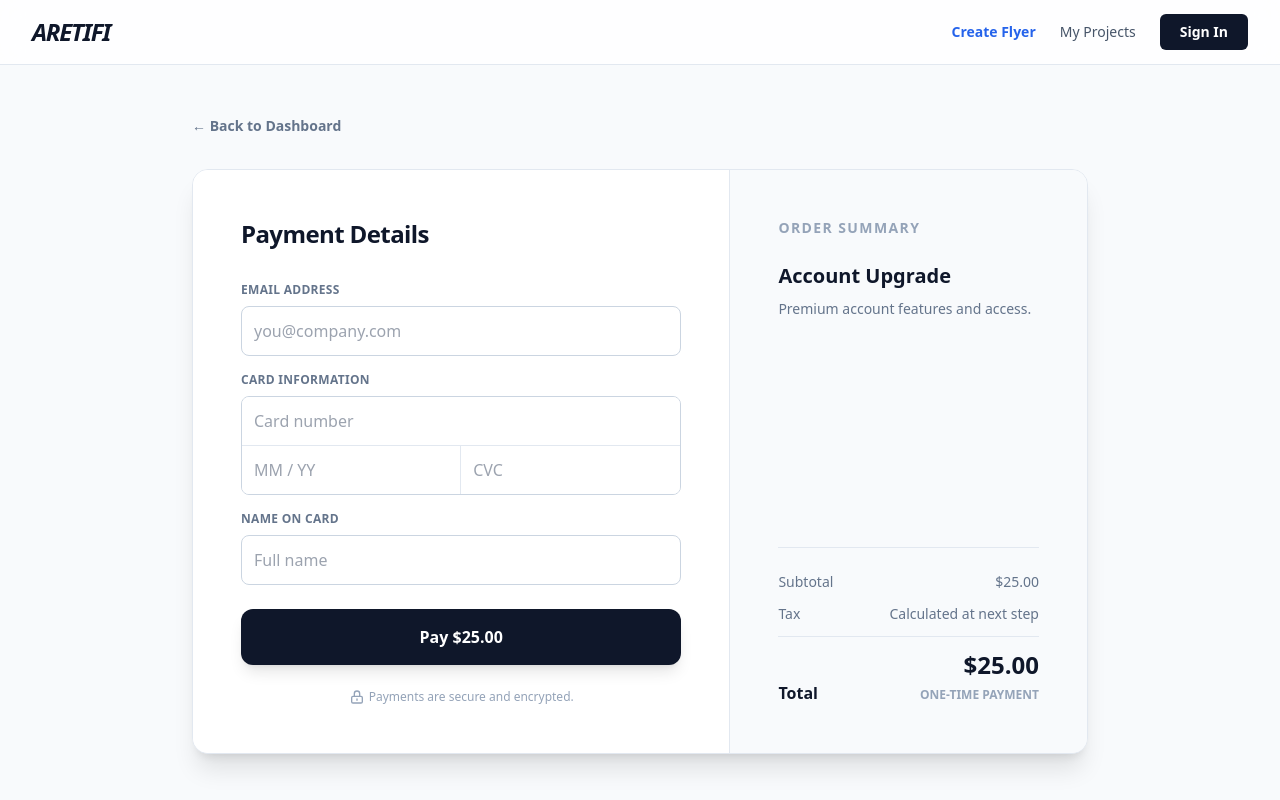
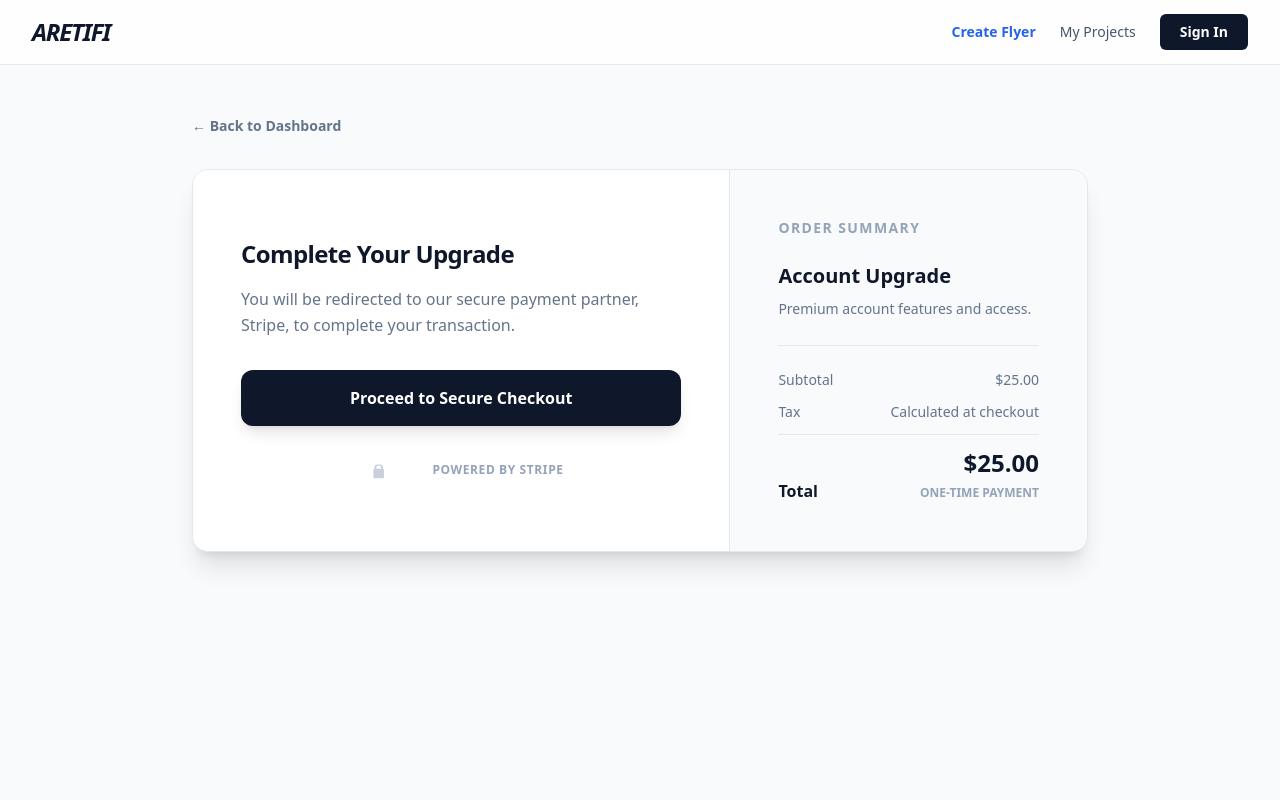
Before and after one commit to jakejmanley-collab/local-service-ads, a Next.js app: page /checkout in a window 1280 px wide. Shown: the top 800 px of the page. Built offline with nearby package versions, Linux system fonts and the light colour scheme.

Commit message:
Update page.tsx

```diff
--- a/app/checkout/page.tsx
+++ b/app/checkout/page.tsx
@@ -1,63 +1,54 @@
 'use client';
 
-import { useSearchParams, useRouter } from 'next/navigation';
+import { useSearchParams } from 'next/navigation';
 import { useState, useEffect, Suspense } from 'react';
 import Link from 'next/link';
 
 function CheckoutForm() {
   const searchParams = useSearchParams();
-  const router = useRouter();
 
-  const [product, setProduct] = useState({ name: 'Loading...', price: '$0.00', interval: '', desc: '' });
+  const [product, setProduct] = useState({ name: 'Loading...', price: '$0.00', interval: '', desc: '', stripeLink: '#' });
   const [isProcessing, setIsProcessing] = useState(false);
 
   useEffect(() => {
     const oto = searchParams.get('oto');
     const plan = searchParams.get('plan');
 
+    // REPLACE THESE URLS WITH YOUR ACTUAL STRIPE PAYMENT LINKS
     if (oto === 'true') {
       setProduct({
         name: 'Premium Business Flyers',
         price: '$25.00',
         interval: 'One-time payment',
-        desc: 'Unlock 5 custom, high-end business flyers specifically designed for your trade. Stand out from the competition.'
+        desc: 'Unlock 5 custom, high-end business flyers specifically designed for your trade. Stand out from the competition.',
+        stripeLink: 'https://buy.stripe.com/test_dummy_link_flyers'
       });
     } else if (plan === 'network') {
       setProduct({
         name: 'Verified Pro Plan',
         price: '$15.00',
         interval: 'Billed monthly',
-        desc: 'A professional page on our domain. Build trust and let customers message you directly.'
+        desc: 'A professional page on our domain. Build trust and let customers message you directly.',
+        stripeLink: 'https://buy.stripe.com/test_dummy_link_network'
       });
     } else if (plan === 'seo') {
       setProduct({
         name: 'Pro Plus Plan',
         price: '$49.00',
         interval: 'Billed monthly',
-        desc: 'Your own custom domain (.com) + 20 pages built specifically to rank on Google in your local area.'
+        desc: 'Your own custom domain (.com) + 20 pages built specifically to rank on Google in your local area.',
+        stripeLink: 'https://buy.stripe.com/test_dummy_link_seo'
       });
     } else {
-      // Fallback if they land here without parameters
       setProduct({
         name: 'Account Upgrade',
         price: '$25.00',
         interval: 'One-time payment',
-        desc: 'Premium account features and access.'
+        desc: 'Premium account features and access.',
+        stripeLink: '#'
       });
     }
   }, [searchParams]);
-
-  const handlePayment = (e: React.FormEvent) => {
-    e.preventDefault();
-    setIsProcessing(true);
-
-    // Simulate a network request for the UI preview
-    setTimeout(() => {
-      setIsProcessing(false);
-      alert('This is a UI placeholder. We will connect Stripe next.');
-      router.push('/dashboard');
-    }, 1500);
-  };
 
   return (
     <main className="min-h-screen bg-[#f8fafc] font-sans text-slate-900 py-12 px-6">
@@ -71,38 +62,17 @@ function CheckoutForm() {
 
         <div className="bg-white rounded-2xl shadow-xl border border-slate-200 overflow-hidden flex flex-col md:flex-row">
 
-          {/* Payment Details Column */}
-          <div className="p-8 md:p-12 md:w-3/5 bg-white">
-            <h2 className="text-2xl font-black tracking-tight mb-8">Payment Details</h2>
+          {/* Action Column */}
+          <div className="p-8 md:p-12 md:w-3/5 bg-white flex flex-col justify-center">
+            <h2 className="text-2xl font-black tracking-tight mb-4">Complete Your Upgrade</h2>
+            <p className="text-slate-500 font-medium mb-8 leading-relaxed">
+              You will be redirected to our secure payment partner, Stripe, to complete your transaction.
+            </p>
 
-            <form onSubmit={handlePayment} className="space-y-6">
-              <div className="space-y-4">
-                <div>
-                  <label className="block text-xs font-bold text-slate-500 uppercase tracking-wide mb-2">Email Address</label>
-                  <input type="email" required placeholder="you@company.com" className="w-full border border-slate-300 rounded-lg p-3 font-medium outline-none focus:border-blue-600 focus:ring-1 focus:ring-blue-600 transition-all" />
-                </div>
-
-                <div>
-                  <label className="block text-xs font-bold text-slate-500 uppercase tracking-wide mb-2">Card Information</label>
-                  <div className="border border-slate-300 rounded-lg overflow-hidden focus-within:border-blue-600 focus-within:ring-1 focus-within:ring-blue-600 transition-all">
-                    <input type="text" required placeholder="Card number" className="w-full p-3 font-medium outline-none border-b border-slate-200" />
-                    <div className="flex">
-                      <input type="text" required placeholder="MM / YY" className="w-1/2 p-3 font-medium outline-none border-r border-slate-200" />
-                      <input type="text" required placeholder="CVC" className="w-1/2 p-3 font-medium outline-none" />
-                    </div>
-                  </div>
-                </div>
-
-                <div>
-                  <label className="block text-xs font-bold text-slate-500 uppercase tracking-wide mb-2">Name on Card</label>
-                  <input type="text" required placeholder="Full name" className="w-full border border-slate-300 rounded-lg p-3 font-medium outline-none focus:border-blue-600 focus:ring-1 focus:ring-blue-600 transition-all" />
-                </div>
-              </div>
-
-              <button
-                type="submit"
-                disabled={isProcessing}
-                className="w-full bg-slate-900 text-white font-bold py-4 rounded-xl mt-6 hover:bg-slate-800 transition-colors shadow-lg disabled:opacity-70 disabled:cursor-not-allowed flex justify-center items-center gap-2"
+            <Link
+              href={product.stripeLink}
+              onClick={() => setIsProcessing(true)}
+              className="w-full bg-slate-900 text-white font-bold py-4 rounded-xl hover:bg-slate-800 transition-colors shadow-lg flex justify-center items-center gap-2"
             >
               {isProcessing ? (
                 <>
@@ -110,20 +80,19 @@ function CheckoutForm() {
                     <circle className="opacity-25" cx="12" cy="12" r="10" stroke="currentColor" strokeWidth="4"></circle>
                     <path className="opacity-75" fill="currentColor" d="M4 12a8 8 0 018-8V0C5.373 0 0 5.373 0 12h4zm2 5.291A7.962 7.962 0 014 12H0c0 3.042 1.135 5.824 3 7.938l3-2.647z"></path>
                   </svg>
-                    Processing...
+                  Connecting to Stripe...
                 </>
               ) : (
-                  `Pay ${product.price}`
+                `Proceed to Secure Checkout`
               )}
-              </button>
+            </Link>
 
-              <p className="text-center text-xs font-medium text-slate-400 mt-4 flex items-center justify-center gap-1">
-                <svg className="w-4 h-4" fill="none" stroke="currentColor" viewBox="0 0 24 24">
-                  <path strokeLinecap="round" strokeLinejoin="round" strokeWidth={2} d="M12 15v2m-6 4h12a2 2 0 002-2v-6a2 2 0 00-2-2H6a2 2 0 00-2 2v6a2 2 0 002 2zm10-10V7a4 4 0 00-8 0v4h8z" />
+            <div className="mt-8 flex items-center justify-center gap-4 text-slate-400">
+              <svg className="h-6 opacity-50" viewBox="0 0 60 25" fill="none" xmlns="http://www.w3.org/2000/svg">
+                <path d="M24.8 11.2V9.3C24.8 7.9 23.7 6.8 22.3 6.8H18.7C17.3 6.8 16.2 7.9 16.2 9.3V11.2C15.5 11.2 15 11.7 15 12.4V19.8C15 20.5 15.5 21 16.2 21H24.8C25.5 21 26 20.5 26 19.8V12.4C26 11.7 25.5 11.2 24.8 11.2ZM22.8 11.2H18.2V9.3C18.2 8.7 18.7 8.2 19.3 8.2H21.7C22.3 8.2 22.8 8.7 22.8 9.3V11.2Z" fill="currentColor"/>
               </svg>
-                Payments are secure and encrypted.
-              </p>
-            </form>
+              <span className="text-xs font-bold uppercase tracking-wider">Powered by Stripe</span>
+            </div>
           </div>
 
           {/* Order Summary Column */}
@@ -142,7 +111,7 @@ function CheckoutForm() {
               </div>
               <div className="flex justify-between items-center text-sm font-medium text-slate-500">
                 <span>Tax</span>
-                <span>Calculated at next step</span>
+                <span>Calculated at checkout</span>
               </div>
               <div className="flex justify-between items-end pt-3 border-t border-slate-200 mt-3">
                 <span className="font-bold">Total</span>
```
Lines whose indentation alone changed are shown as unchanged.
